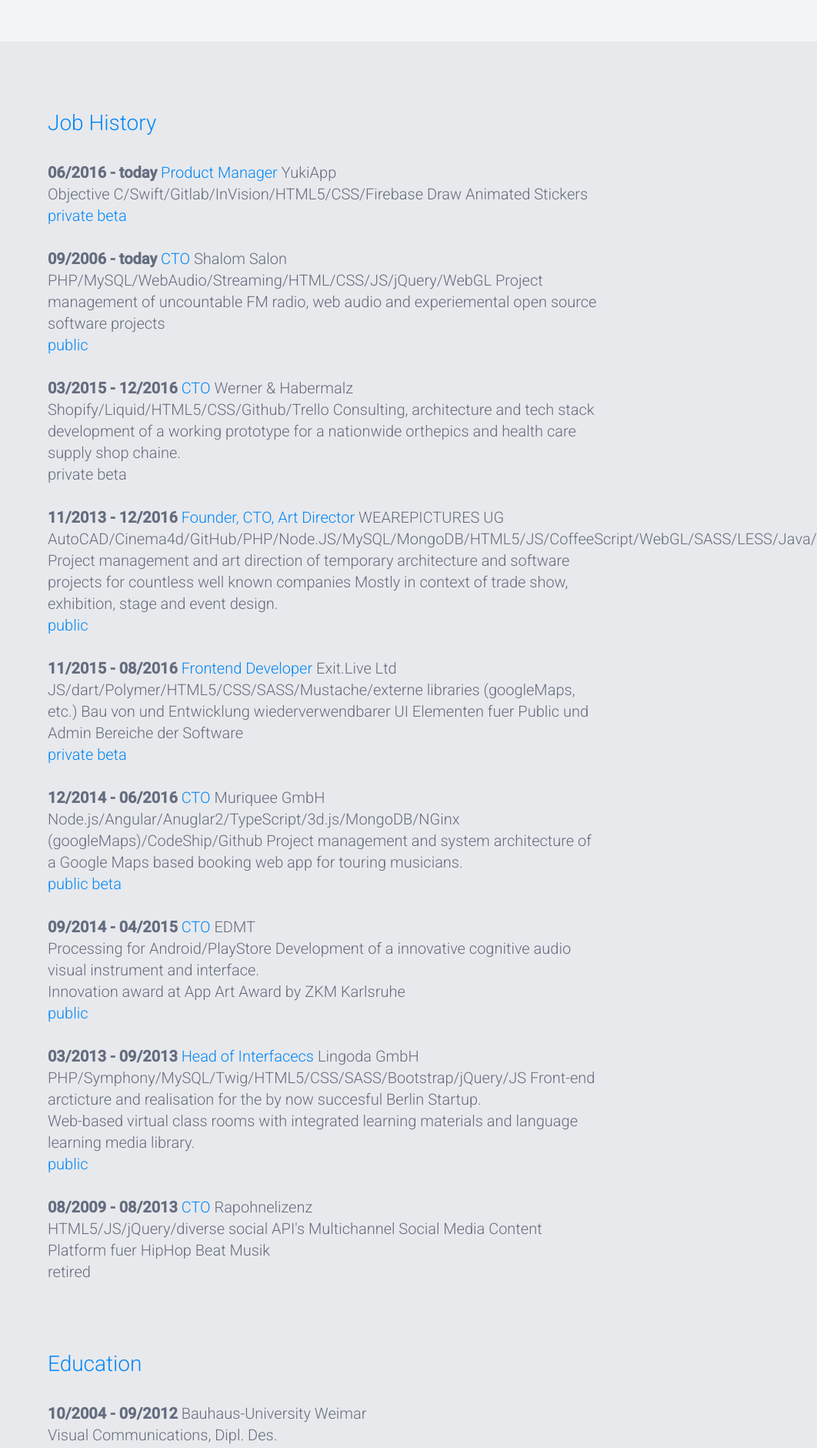
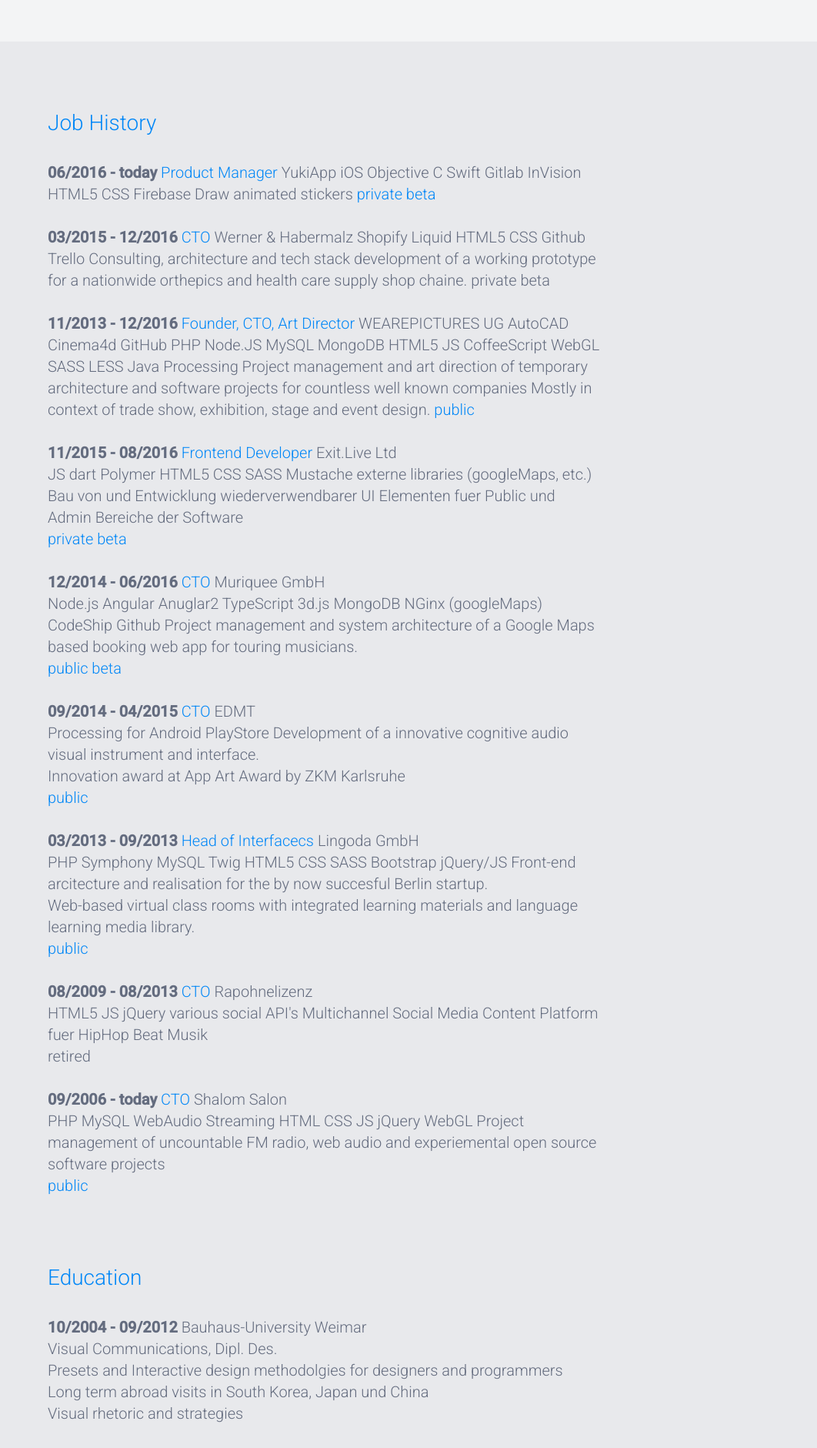
Before and after one commit to mandymozart/mandymozart, a Jekyll site: the page built from cv/index.html, in a window 1280 px wide. Shown: the part 366-2247 px from the top of the page at 77% size, without its empty margins (218-1280 px from the left). Built offline with Jekyll 4.4.1, drawn with Linux system fonts in a browser that asks for light colours; some of the changed text lies outside the part shown.

Commit message:
tech stack sakularisiert

```diff
--- a/css/main.css
+++ b/css/main.css
@@ -299,6 +299,11 @@ ul li:last-of-type { border: none; }
 
 .bitcoin { overflow: auto; }
 
+.skills {
+    flex-wrap: wrap;
+    display: flex;
+}
+
 .code,.skill {
     font-family: Inconsolata, monospace;
     background: rgba(0, 135, 247, 0.04);
--- a/cv/index.html
+++ b/cv/index.html
@@ -30,32 +30,32 @@ title: CV of Tilman Porschuetz
 						<span class="date">06/2016 - today</span>
 						<span class="role">Product Manager</span>
 						<span class="company">YukiApp</span>
-						<br />
-						<span class="techstack">Objective C/Swift/Gitlab/InVision/HTML5/CSS/Firebase</span>
-						<span class="description">Draw Animated Stickers</span>
-						<br />
+						<span class="techstack">
+							<span>iOS</span>
+							<span>Objective C</span>
+							<span>Swift</span>
+							<span>Gitlab</span>
+							<span>InVision</span>
+							<span>HTML5</span>
+							<span>CSS</span>
+							<span>Firebase</span>
+						</span>
+						<span class="description">Draw animated stickers</span>
 						<span class="status private-beta"><a href="http://www.yukiapp.com">private beta</a></span>
-						</p>
-
-						<p class="job">
-						<span class="date">09/2006 - today</span>
-						<span class="role">CTO</span>
-						<span class="company">Shalom Salon</span>
-						<br />
-						<span class="techstack">PHP/MySQL/WebAudio/Streaming/HTML/CSS/JS/jQuery/WebGL</span>
-						<span class="description">Project management of uncountable FM radio, web audio and experiemental open source software projects</span>
-						<br />
-						<span class="status public"><a href="http://www.shalomsalon.de">public</a></span>
 						</p>
 
 						<p class="job">
 						<span class="date">03/2015 - 12/2016</span>
 						<span class="role">CTO</span>
 						<span class="company">Werner &amp; Habermalz</span>
-						<br />
-						<span class="techstack">Shopify/Liquid/HTML5/CSS/Github/Trello</span>
+						<span class="techstack">
+							<span>Shopify</span>
+							<span>Liquid</span>
+							<span>HTML5</span>
+							<span>CSS</span>
+							<span>Github</span>
+							<span>Trello</span>
 						<span class="description">Consulting, architecture and tech stack development of a working prototype for a nationwide orthepics and health care supply shop chaine.</span>
-						<br />
 						<span class="status private-beta">private beta</span>
 						</p>
 
@@ -63,11 +63,24 @@ title: CV of Tilman Porschuetz
 						<span class="date">11/2013 - 12/2016</span>
 						<span class="role">Founder, CTO, Art Director</span>
 						<span class="company">WEAREPICTURES UG</span>
-						<br />
-						<span class="techstack">AutoCAD/Cinema4d/GitHub/PHP/Node.JS/MySQL/MongoDB/HTML5/JS/CoffeeScript/WebGL/SASS/LESS/Java/Processing</span>
+						<span class="techstack">
+							<span>AutoCAD</span>
+								<span>Cinema4d</span>
+								<span>GitHub</span>
+								<span>PHP</span>
+								<span>Node.JS</span>
+								<span>MySQL</span>
+								<span>MongoDB</span>
+								<span>HTML5</span>
+								<span>JS</span>
+								<span>CoffeeScript</span>
+								<span>WebGL</span>
+								<span>SASS</span>
+								<span>LESS</span>
+								<span>Java</span>
+								<span>Processing</span>
 						<span class="description">Project management and art direction of temporary architecture and software projects for countless well known companies
 							Mostly in context of trade show, exhibition, stage and event design.</span>
-						<br />
 						<span class="status public"><a href="http://www.wearepictures.com">public</a></span>
 						<p>
 
@@ -76,7 +89,16 @@ title: CV of Tilman Porschuetz
 						<span class="role">Frontend Developer</span>
 						<span class="company">Exit.Live Ltd</span>
 						<br />
-						<span class="techstack">JS/dart/Polymer/HTML5/CSS/SASS/Mustache/externe libraries (googleMaps, etc.)</span>
+						<span class="techstack">
+							<span>JS</span>
+							<span>dart</span>
+							<span>Polymer</span>
+							<span>HTML5</span>
+							<span>CSS</span>
+							<span>SASS</span>
+							<span>Mustache</span>
+							<span>externe libraries (googleMaps, etc.)</span>
+						</span>
 						<span class="description">Bau von und Entwicklung wiederverwendbarer UI Elementen fuer Public und Admin Bereiche der Software</span>
 						<br />
 						<span class="status private-beta"><a href="http://www.exit.live">private beta</a></span>
@@ -87,7 +109,18 @@ title: CV of Tilman Porschuetz
 						<span class="role">CTO</span>
 						<span class="company">Muriquee GmbH</span>
 						<br />
-						<span class="techstack">Node.js/Angular/Anuglar2/TypeScript/3d.js/MongoDB/NGinx (googleMaps)/CodeShip/Github</span>
+						<span class="techstack">
+							<span>Node.js</span>
+							<span>Angular</span>
+							<span>Anuglar2</span>
+							<span>TypeScript</span>
+							<span>3d.js</span>
+							<span>MongoDB</span>
+							<span>NGinx</span>
+							<span>(googleMaps)</span>
+							<span>CodeShip</span>
+							<span>Github</span>
+						</span>
 						<span class="description">Project management and system architecture of a Google Maps based booking web app for touring musicians.</span>
 						<br />
 						<span class="status public-beta"><a href="http://www.shalomsalon.de">public beta</a></span>
@@ -98,7 +131,10 @@ title: CV of Tilman Porschuetz
 						<span class="role">CTO</span>
 						<span class="company">EDMT</span>
 						<br />
-						<span class="techstack">Processing for Android/PlayStore</span>
+						<span class="techstack">
+							<span>Processing for Android</span>
+							<span>PlayStore</span>
+						</span>
 						<span class="description">
 							Development of a innovative cognitive audio visual instrument and interface.<br />
 							Innovation award at App Art Award by ZKM Karlsruhe</span>
@@ -111,8 +147,18 @@ title: CV of Tilman Porschuetz
 						<span class="role">Head of Interfacecs</span>
 						<span class="company">Lingoda GmbH</span>
 						<br />
-						<span class="techstack">PHP/Symphony/MySQL/Twig/HTML5/CSS/SASS/Bootstrap/jQuery/JS</span>
-						<span class="description">Front-end arcticture and realisation for the by now succesful Berlin Startup.<br />
+						<span class="techstack">
+							<span>PHP</span>
+							<span>Symphony</span>
+							<span>MySQL</span>
+							<span>Twig</span>
+							<span>HTML5</span>
+							<span>CSS</span>
+							<span>SASS</span>
+							<span>Bootstrap</span>
+							<span>jQuery/JS</span>
+						</span>
+						<span class="description">Front-end arcitecture and realisation for the by now succesful Berlin startup.<br />
 							Web-based virtual class rooms with integrated learning materials and language learning media library.
 							</span>
 						<br />
@@ -124,10 +170,36 @@ title: CV of Tilman Porschuetz
 						<span class="role">CTO</span>
 						<span class="company">Rapohnelizenz</span>
 						<br />
-						<span class="techstack">HTML5/JS/jQuery/diverse social API's</span>
+						<span class="techstack">
+							<span>HTML5</span>
+							<span>JS</span>
+							<span>jQuery</span>
+							<span>various social API's</span>
+						</span>
 						<span class="description">Multichannel Social Media Content Platform fuer HipHop Beat Musik</span>
 						<br />
 						<span class="status retired">retired</span>
+						</p>
+
+						<p class="job">
+						<span class="date">09/2006 - today</span>
+						<span class="role">CTO</span>
+						<span class="company">Shalom Salon</span>
+						<br />
+						<span class="techstack">
+							<span>PHP</span>
+							<span>MySQL</span>
+							<span>WebAudio</span>
+							<span>Streaming</span>
+							<span>HTML</span>
+							<span>CSS</span>
+							<span>JS</span>
+							<span>jQuery</span>
+							<span>WebGL</span>
+						</span>
+						<span class="description">Project management of uncountable FM radio, web audio and experiemental open source software projects</span>
+						<br />
+						<span class="status public"><a href="http://www.shalomsalon.de">public</a></span>
 						</p>
 
 						<h2>Education</h2>
@@ -167,7 +239,7 @@ title: CV of Tilman Porschuetz
 						<h2>Skills</h2>
 
 						<p class="skills">
-							<span class="skill">UI/UX</span><span class="skill">SVG &amp; Canvas</span><span class="skill">3D visualization</span><span class="skill">3d.js</span><span class="skill">AngularJS</span><span class="skill">AngularJS2</span><span class="skill">CSS</span><span class="skill">SASS</span><span class="skill">LESS</span><span class="skill">Dart</span><span class="skill">database sytems</span><span class="skill">DVCS</span><span class="skill">real time graphics</span><span class="skill">Google Cloud</span><span class="skill">Google Maps</span><span class="skill">HTML5</span><span class="skill">JavaScript</span><span class="skill">JSON</span><span class="skill">Node.js</span><span class="skill">Photoshop</span><span class="skill">InVision</span><span class="skill">PHP</span><span class="skill">Polymer</span><span class="skill">project management</span><span class="skill">TypeScript</span><span class="skill">UI</span><span class="skill">UX</span><span class="skill">web audio streaming</span><span class="skill">WebGL</span><span class="skill">Docker</span>
+							<span class="skill">UI/UX</span><span class="skill">SVG &amp; Canvas</span><span class="skill">3D visualization</span><span class="skill">3d.js</span><span class="skill">AngularJS</span><span class="skill">AngularJS2</span><span class="skill">CSS</span><span class="skill">SASS</span><span class="skill">LESS</span><span class="skill">Dart</span><span class="skill">database sytems</span><span class="skill">DVCS</span><span class="skill">real time graphics</span><span class="skill">Google Cloud</span><span class="skill">Google Maps</span><span class="skill">HTML5</span><span class="skill">JavaScript</span><span class="skill">JSON</span><span class="skill">Node.js</span><span class="skill">Photoshop</span><span class="skill">InVision</span><span class="skill">PHP</span><span class="skill">Polymer</span><span class="skill">project management</span><span class="skill">TypeScript</span><span class="skill">NGinx</span><span class="skill">PM 2</span><span class="skill">continous integration</span><span class="skill">web audio streaming</span><span class="skill">WebGL</span><span class="skill">Docker</span>
 						</p>
 
 						<h2>Languages</h2>
```
